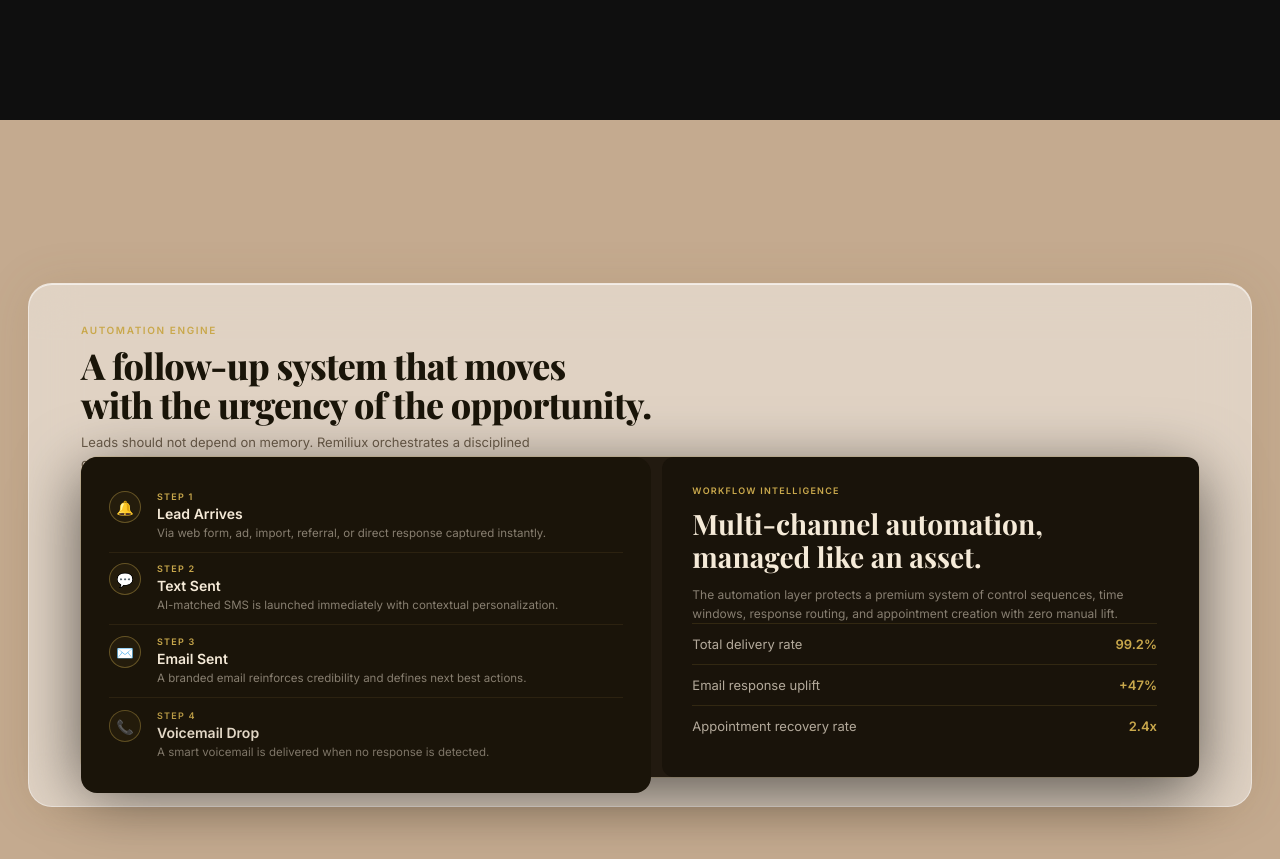
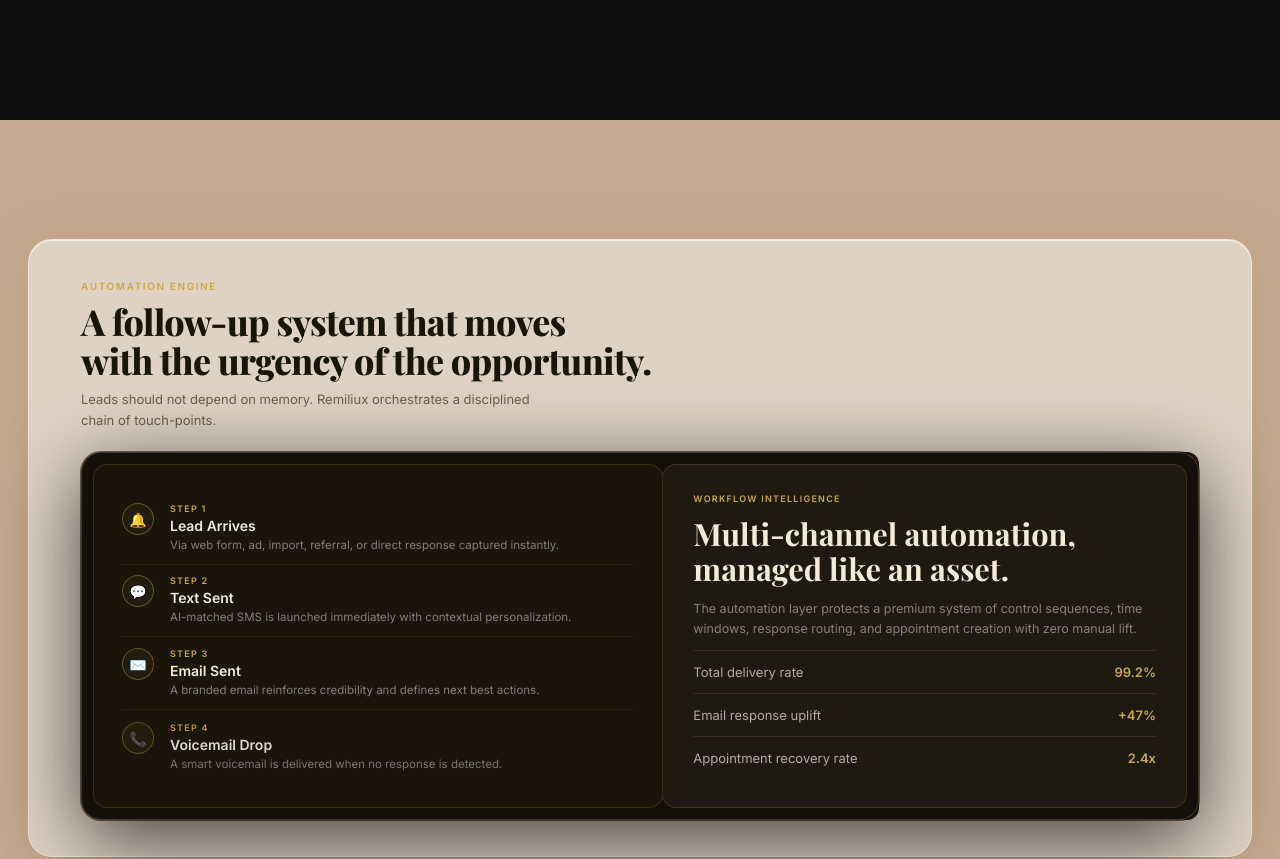
Before and after one commit to kariimhisham1/CRM-Remiliux-New-LP, a React (Create React App) app: page / in a window 1280 px wide. Shown: the part 5480-6339 px from the top of the page. Built offline with nearby package versions, Linux system fonts and the light colour scheme.

Commit message:
Update WhyTeams.css

```diff
--- a/src/components/WhyTeams.css
+++ b/src/components/WhyTeams.css
@@ -1,319 +1,157 @@
-/* ── Tall scroll wrapper ── */
-.wt {
-  height: 1500vh;
-  position: relative;
+.wt { height: 1500vh; position: relative; }
+
+.wt__sticky {
+  position: sticky; top: 0; height: 100vh;
+  display: flex; align-items: center; justify-content: center;
+  padding: 72px 28px 16px; box-sizing: border-box; overflow: hidden;
 }
 
-/* ── Sticky viewport ──
-   Padding scales down on short viewports (laptop browser windows are often
-   under 800px tall) so the frame's content always has room to fit within
-   the fixed 100vh sticky container — fixes the dark card/integrations
-   spilling past the frosted frame's bottom edge on shorter screens. */
-.wt__sticky {
-  position: sticky;
-  top: 0;
-  height: 100vh;
-  display: flex;
-  align-items: center;
-  justify-content: center;
-  padding: clamp(28px, 8vh, 72px) 28px clamp(12px, 1.8vh, 16px);
-  box-sizing: border-box;
-  overflow: hidden;
+.wt__frame {
+  width: 100%; max-width: 1260px;
+  background: rgba(250, 248, 244, 0.52);
+  backdrop-filter: blur(24px); -webkit-backdrop-filter: blur(24px);
+  border-radius: 24px; border: 1px solid rgba(255,255,255,0.45);
+  box-shadow: 0 2px 48px rgba(120,90,50,0.13), inset 0 1px 0 rgba(255,255,255,0.6);
+  padding: 40px 52px 36px; position: relative;
+  display: flex; flex-direction: column;
+  opacity: 0; transform: translateY(60px);
+  transition: opacity 0.75s cubic-bezier(0.22,1,0.36,1), transform 0.75s cubic-bezier(0.22,1,0.36,1);
 }
+.wt__frame--visible { opacity: 1; transform: translateY(0); }
 
-/* ── Frosted frame — larger ── */
-.wt__frame {
-  width: 100%;
-  max-width: 1260px;
-  background: rgba(250, 248, 244, 0.52);
-  backdrop-filter: blur(24px);
-  -webkit-backdrop-filter: blur(24px);
-  border-radius: 24px;
-  border: 1px solid rgba(255, 255, 255, 0.45);
-  box-shadow:
-    0 2px 48px rgba(120, 90, 50, 0.13),
-    inset 0 1px 0 rgba(255, 255, 255, 0.6);
-  padding: clamp(24px, 4vh, 40px) 52px clamp(20px, 3.6vh, 36px);
-  position: relative;
-  display: flex;
-  flex-direction: column;
-  opacity: 0;
-  transform: translateY(60px);
-  transition: opacity 0.75s cubic-bezier(0.22, 1, 0.36, 1),
-              transform 0.75s cubic-bezier(0.22, 1, 0.36, 1);
-}
-.wt__frame--visible {
-  opacity: 1;
-  transform: translateY(0);
-}
+.wt__header { top: 40px; left: 52px; right: 52px; transition: opacity 0.3s ease; }
+.wt__header-spacer { height: 148px; margin-bottom: 24px; flex-shrink: 0; }
 
-/* ── Headers ── */
-.wt__header {
-  top: 40px;
-  left: 52px;
-  right: 52px;
-  transition: opacity 0.3s ease;
-}
-.wt__header-spacer {
-  height: clamp(96px, 15.5vh, 148px);
-  margin-bottom: clamp(14px, 2.2vh, 24px);
-  flex-shrink: 0;
-}
 .wt__eyebrow {
-  font-family: var(--font-body, sans-serif);
-  font-size: 10px;
-  font-weight: 600;
-  letter-spacing: 0.16em;
-  text-transform: uppercase;
-  color: var(--gold, #C9A84C);
-  margin-bottom: 10px;
+  font-family: var(--font-body, sans-serif); font-size: 10px; font-weight: 600;
+  letter-spacing: 0.16em; text-transform: uppercase; color: var(--gold, #C9A84C); margin-bottom: 10px;
 }
 .wt__headline {
-  font-family: var(--font-display, serif);
-  font-size: clamp(24px, 2.8vw, 38px);
-  font-weight: 800;
-  color: #1a1509;
-  line-height: 1.1;
-  letter-spacing: -0.02em;
-  margin-bottom: 8px;
+  font-family: var(--font-display, serif); font-size: clamp(24px, 2.8vw, 38px);
+  font-weight: 800; color: #1a1509; line-height: 1.1; letter-spacing: -0.02em; margin-bottom: 8px;
 }
-.wt__body {
-  font-family: var(--font-body, sans-serif);
-  font-size: 13px;
-  line-height: 1.6;
-  color: #6b5c4a;
-  max-width: 480px;
-}
+.wt__body { font-family: var(--font-body, sans-serif); font-size: 13px; line-height: 1.6; color: #6b5c4a; max-width: 480px; }
 
 /* ── Stage ── */
 .wt__cards-stage {
-  position: relative;
-  height: clamp(260px, 40vh, 400px);
-  flex-shrink: 0;
+  position: relative; height: clamp(360px, 46vh, 440px); flex-shrink: 0;
 }
-.wt__cards {
-  position: absolute;
-  inset: 0;
+.wt__cards { position: absolute; inset: 0; }
+
+.wt__card-scene { position: absolute; will-change: transform; }
+.wt__card-flipper {
+  width: 100%; height: 100%; transform-style: preserve-3d;
+  will-change: transform; position: relative;
+}
+.wt__card {
+  position: absolute; inset: 0; background: #1e1810;
+  padding: 20px 20px 22px; display: flex; flex-direction: column;
+  border: 1px solid rgba(201,168,76,0.16);
+  backface-visibility: hidden; -webkit-backface-visibility: hidden; overflow: hidden;
+}
+.wt__card--front { transform: rotateY(0deg); }
+.wt__card--back  { transform: rotateY(180deg); background: #231c0f; }
+.wt__card-icon {
+  font-size: 17px; margin-bottom: 10px; width: 32px; height: 32px; border-radius: 8px;
+  background: rgba(201,168,76,0.1); border: 1px solid rgba(201,168,76,0.18);
+  display: flex; align-items: center; justify-content: center; flex-shrink: 0;
+}
+.wt__card-title { font-family: var(--font-body, sans-serif); font-size: 13px; font-weight: 600; color: #f5ead8; margin-bottom: 6px; line-height: 1.2; }
+.wt__card-desc  { font-family: var(--font-body, sans-serif); font-size: 11px; line-height: 1.5; color: rgba(245,234,216,0.40); margin: 0; }
+
+/* ── Outer dark container — the big dark card wrapping both panels ── */
+.wt__panels-bg {
+  position: absolute; inset: 0;
+  background: #131009;
+  border-radius: 20px;
+  border: 1px solid rgba(201,168,76,0.28);
+  box-shadow: 0 20px 80px rgba(0,0,0,0.7), 0 0 0 1px rgba(0,0,0,0.5);
+  z-index: 1; pointer-events: none;
 }
 
-/* ── Card scene ── */
-.wt__card-scene {
-  position: absolute;
-  will-change: transform;
+/* ── LEFT inner panel card ── */
+.wt__timeline-panel {
+  position: absolute; left: 12px; top: 12px; bottom: 12px;
+  background: #1a1409;
+  border-radius: 14px;
+  border: 1px solid rgba(201,168,76,0.18);
+  padding: 28px 28px;
+  box-sizing: border-box; overflow: hidden;
+  display: flex; flex-direction: column; justify-content: space-evenly;
+  z-index: 2;
 }
-.wt__card-flipper {
-  width: 100%;
-  height: 100%;
-  transform-style: preserve-3d;
-  will-change: transform;
-  position: relative;
-}
-.wt__card {
-  position: absolute;
-  inset: 0;
-  background: #1e1810;
-  padding: 20px 20px 22px;
-  display: flex;
-  flex-direction: column;
-  border: 1px solid rgba(201, 168, 76, 0.16);
-  backface-visibility: hidden;
-  -webkit-backface-visibility: hidden;
-  overflow: hidden;
-}
-.wt__card--front { transform: rotateY(0deg); }
-.wt__card--back  { transform: rotateY(180deg); background: #19130a; }
-
-.wt__card-icon {
-  font-size: 17px;
-  margin-bottom: 10px;
-  width: 32px; height: 32px;
-  border-radius: 8px;
-  background: rgba(201, 168, 76, 0.1);
-  border: 1px solid rgba(201, 168, 76, 0.18);
-  display: flex; align-items: center; justify-content: center;
-  flex-shrink: 0;
-}
-.wt__card-title {
-  font-family: var(--font-body, sans-serif);
-  font-size: 13px; font-weight: 600;
-  color: #f5ead8; margin-bottom: 6px; line-height: 1.2;
-}
-.wt__card-desc {
-  font-family: var(--font-body, sans-serif);
-  font-size: 11px; line-height: 1.5;
-  color: rgba(245, 234, 216, 0.40); margin: 0;
-}
-
-/* ── Workflow Intelligence overlay (right panel text) ── */
-.wt__workflow-overlay {
-  position: absolute;
-  padding: 28px 30px;
-  display: flex; flex-direction: column;
-  box-sizing: border-box;
-}
-.wt__workflow-eyebrow {
-  font-family: var(--font-body, sans-serif);
-  font-size: 9px; font-weight: 700;
-  letter-spacing: 0.14em; text-transform: uppercase;
-  color: var(--gold, #C9A84C); margin-bottom: 12px;
-}
-.wt__workflow-headline {
-  font-family: var(--font-display, serif);
-  font-size: clamp(20px, 2.2vw, 30px);
-  font-weight: 700; color: #f5ead8;
-  line-height: 1.15; margin-bottom: 12px;
-}
-.wt__workflow-body {
-  font-family: var(--font-body, sans-serif);
-  font-size: 12px; line-height: 1.6;
-  color: rgba(245, 234, 216, 0.5); margin-bottom: 0;
-}
-.wt__stat-list { margin-top: auto; }
-.wt__stat-row {
-  display: flex; align-items: center;
-  justify-content: space-between;
-  padding: 12px 0;
-  border-top: 1px solid rgba(201, 168, 76, 0.14);
-  font-family: var(--font-body, sans-serif);
-  font-size: 13px; color: rgba(245, 234, 216, 0.7);
-}
-.wt__stat-row strong { color: var(--gold, #C9A84C); font-weight: 700; }
-
-/* ── Premium outer frame wrapping BOTH panels ──
-   Matches image 2: thick rounded border, slight inset shadow,
-   gap between left/right handled by the panel backgrounds */
-.wt__panel-frame {
-  position: absolute;
-  inset: 0;
-  border-radius: 18px;
-  border: 1.5px solid rgba(201, 168, 76, 0.35);
-  box-shadow:
-    0 0 0 1px rgba(0,0,0,0.35),
-    0 12px 56px rgba(0,0,0,0.55),
-    inset 0 1px 0 rgba(201,168,76,0.08);
-  pointer-events: none;
-  z-index: 10;
-}
-
-/* ── Timeline panel ──
-   Previously slid in as a curtain wipe from the right; now the panel
-   background simply fades in (see wt__timeline-panel opacity in JSX),
-   and the 4 steps inside reveal one at a time. Border-radius is no longer
-   asymmetric since there's no mid-wipe shape to account for. */
-.wt__timeline-panel {
-  position: absolute;
-  background: #1a1409;
-  border-radius: 16px;
-  padding: 24px 28px;
-  box-sizing: border-box;
-  overflow: hidden;
-  display: flex;
-  flex-direction: column;
-  justify-content: space-evenly;
-}
-
-/* Animated connector line — sits behind the icon column, grows downward
-   in sync with each step's reveal (driven by lineGrowth in JSX). */
-.wt__timeline-line-track {
-  position: absolute;
-  left: 43px; /* centers on the 32px icon circles (28px panel padding + 16px - 1px) */
-  top: 40px;
-  bottom: 40px;
-  width: 1px;
-  background: rgba(201, 168, 76, 0.12);
-}
-.wt__timeline-line-fill {
-  position: absolute;
-  top: 0; left: 0;
-  width: 100%;
-  background: rgba(201, 168, 76, 0.55);
-  transition: height 0.05s linear;
-}
-
 .wt__timeline-step {
-  display: flex; gap: 16px;
-  padding: 10px 0;
-  border-bottom: 1px solid rgba(201, 168, 76, 0.1);
-  position: relative;
-  z-index: 1; /* sits above the connector line */
+  display: flex; gap: 16px; padding: 10px 0;
+  border-bottom: 1px solid rgba(201,168,76,0.1);
+  /* entry animation */
   will-change: transform, opacity;
 }
 .wt__timeline-step:last-child { border-bottom: none; }
 .wt__timeline-icon {
-  width: 32px; height: 32px;
-  border-radius: 50%;
-  border: 1px solid rgba(201, 168, 76, 0.4);
+  width: 32px; height: 32px; border-radius: 50%;
+  border: 1px solid rgba(201,168,76,0.4);
   display: flex; align-items: center; justify-content: center;
-  font-size: 14px; flex-shrink: 0;
-  background: rgba(201, 168, 76, 0.06);
+  font-size: 14px; flex-shrink: 0; background: rgba(201,168,76,0.06);
 }
 .wt__timeline-steplabel {
-  font-family: var(--font-body, sans-serif);
-  font-size: 9px; font-weight: 700;
-  letter-spacing: 0.14em; text-transform: uppercase;
-  color: var(--gold, #C9A84C); margin-bottom: 3px;
+  font-family: var(--font-body, sans-serif); font-size: 9px; font-weight: 700;
+  letter-spacing: 0.14em; text-transform: uppercase; color: var(--gold, #C9A84C); margin-bottom: 3px;
 }
-.wt__timeline-title {
-  font-family: var(--font-body, sans-serif);
-  font-size: 14px; font-weight: 700;
-  color: #f5ead8; margin-bottom: 3px;
+.wt__timeline-title { font-family: var(--font-body, sans-serif); font-size: 14px; font-weight: 700; color: #f5ead8; margin-bottom: 3px; }
+.wt__timeline-desc  { font-family: var(--font-body, sans-serif); font-size: 11.5px; line-height: 1.5; color: rgba(245,234,216,0.5); margin: 0; }
+
+/* ── RIGHT inner panel card ── */
+.wt__workflow-overlay {
+  position: absolute; top: 12px; bottom: 12px; right: 12px;
+  background: #1e1a0f;
+  border-radius: 14px;
+  border: 1px solid rgba(201,168,76,0.18);
+  padding: 28px 30px;
+  display: flex; flex-direction: column;
+  box-sizing: border-box; overflow: hidden;
+  z-index: 2;
 }
-.wt__timeline-desc {
-  font-family: var(--font-body, sans-serif);
-  font-size: 11.5px; line-height: 1.5;
-  color: rgba(245, 234, 216, 0.5); margin: 0;
+.wt__workflow-eyebrow {
+  font-family: var(--font-body, sans-serif); font-size: 9px; font-weight: 700;
+  letter-spacing: 0.14em; text-transform: uppercase; color: var(--gold, #C9A84C); margin-bottom: 12px;
 }
+.wt__workflow-headline {
+  font-family: var(--font-display, serif); font-size: clamp(22px, 2.4vw, 32px);
+  font-weight: 700; color: #f5ead8; line-height: 1.15; margin-bottom: 12px;
+}
+.wt__workflow-body {
+  font-family: var(--font-body, sans-serif); font-size: 12.5px; line-height: 1.65;
+  color: rgba(245,234,216,0.5); margin-bottom: 0;
+}
+.wt__stat-list { margin-top: auto; }
+.wt__stat-row {
+  display: flex; align-items: center; justify-content: space-between;
+  padding: 13px 0; border-top: 1px solid rgba(201,168,76,0.14);
+  font-family: var(--font-body, sans-serif); font-size: 13px; color: rgba(245,234,216,0.7);
+}
+.wt__stat-row strong { color: var(--gold, #C9A84C); font-weight: 700; }
 
 /* ── Integrations ── */
-.wt__integrations {
-  flex-shrink: 0; overflow: hidden;
-}
+.wt__integrations { flex-shrink: 0; overflow: hidden; }
 .wt__integrations-headline {
-  font-family: var(--font-display, serif);
-  font-size: clamp(18px, 2vw, 24px); font-weight: 700;
-  color: #1a1509; line-height: 1.18; margin-bottom: 6px;
+  font-family: var(--font-display, serif); font-size: clamp(18px,2vw,24px);
+  font-weight: 700; color: #1a1509; line-height: 1.18; margin-bottom: 6px;
 }
 .wt__integrations-body {
-  font-family: var(--font-body, sans-serif);
-  font-size: 12px; line-height: 1.55;
+  font-family: var(--font-body, sans-serif); font-size: 12px; line-height: 1.55;
   color: #6b5c4a; max-width: 560px; margin-bottom: 14px;
 }
-.wt__pills {
-  display: flex; gap: 10px;
-  overflow-x: auto; scrollbar-width: none; padding-bottom: 2px;
-}
+.wt__pills { display: flex; gap: 10px; overflow-x: auto; scrollbar-width: none; padding-bottom: 2px; }
 .wt__pills::-webkit-scrollbar { display: none; }
 .wt__pill {
   flex-shrink: 0; display: flex; align-items: center; gap: 8px;
-  background: #1a1409;
-  border: 1px solid rgba(201, 168, 76, 0.2);
+  background: #1a1409; border: 1px solid rgba(201,168,76,0.2);
   border-radius: 999px; padding: 10px 16px; white-space: nowrap;
 }
 .wt__pill-icon { font-size: 14px; }
-.wt__pill-label {
-  font-family: var(--font-body, sans-serif);
-  font-size: 12px; font-weight: 600; color: #f5ead8;
+.wt__pill-label { font-family: var(--font-body, sans-serif); font-size: 12px; font-weight: 600; color: #f5ead8; }
+.wt__pill-tag {
+  font-family: var(--font-body, sans-serif); font-size: 9px; font-weight: 700;
+  letter-spacing: 0.08em; text-transform: uppercase; color: rgba(201,168,76,0.85);
+  background: rgba(201,168,76,0.12); border-radius: 999px; padding: 3px 8px;
 }
-.wt__pill-tag {
-  font-family: var(--font-body, sans-serif);
-  font-size: 9px; font-weight: 700;
-  letter-spacing: 0.08em; text-transform: uppercase;
-  color: rgba(201, 168, 76, 0.85);
-  background: rgba(201, 168, 76, 0.12);
-  border-radius: 999px; padding: 3px 8px;
-}
-
-/* ── Outer lighter frame wrapping BOTH panels ──
-   Sits behind everything; its color shows through the inset gap between
-   the two inner dark panels (timeline panel + merged cards), matching the
-   target design's "frame holding two cards" look. */
-.wt__panels-bg {
-  position: absolute;
-  inset: 0;
-  background: #221a10;
-  border-radius: 18px;
-  box-shadow:
-    0 16px 64px rgba(0,0,0,0.6),
-    0 0 0 1px rgba(201,168,76,0.22);
-  z-index: 0;
-}
```
